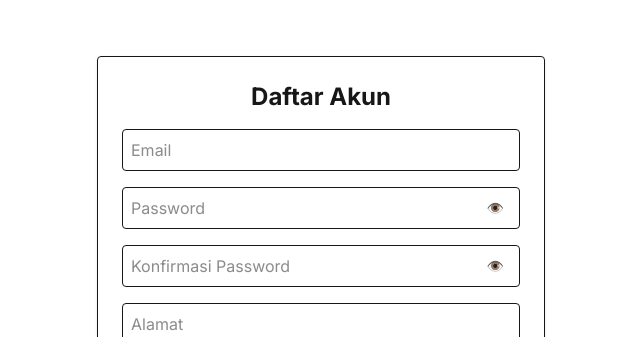
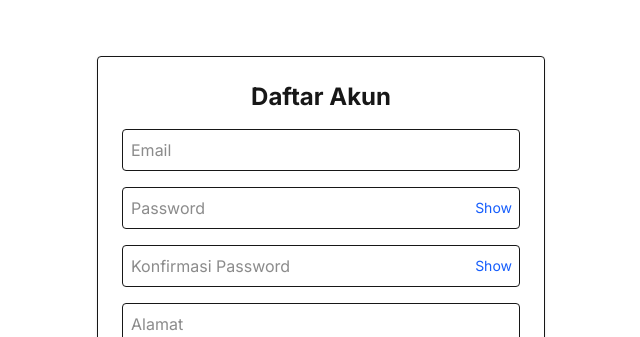
Before and after one commit to stevenmulya/mystore-nextjs, a Next.js app: page /auth/register in a window 1280 px wide. Shown: the top 337 px of the page, without its empty margins (319-959 px from the left). Built offline with nearby package versions, Linux system fonts and the light colour scheme; no server answers.

Commit message:
Initial commit

```diff
--- a/src/app/auth/register/page.tsx
+++ b/src/app/auth/register/page.tsx
@@ -40,7 +40,7 @@ export default function RegisterPage() {
       password,
       options: {
         data: {
-          address, // menyimpan alamat di user metadata
+          address,
         },
       },
     })
@@ -87,15 +87,15 @@ export default function RegisterPage() {
             value={password}
             onChange={(e) => setPassword(e.target.value)}
             required
-            className="w-full border p-2 rounded pr-10"
+            className="w-full border p-2 rounded pr-20"
           />
           <button
             type="button"
             onClick={() => setShowPassword(!showPassword)}
-            className="absolute inset-y-0 right-2 px-2 text-sm text-gray-600"
+            className="absolute right-2 top-1/2 -translate-y-1/2 text-sm text-blue-600"
             tabIndex={-1}
           >
-            {showPassword ? '🙈' : '👁️'}
+            {showPassword ? 'Hide' : 'Show'}
           </button>
         </div>
 
@@ -107,15 +107,15 @@ export default function RegisterPage() {
             value={confirmPassword}
             onChange={(e) => setConfirmPassword(e.target.value)}
             required
-            className="w-full border p-2 rounded pr-10"
+            className="w-full border p-2 rounded pr-20"
           />
           <button
             type="button"
             onClick={() => setShowConfirmPassword(!showConfirmPassword)}
-            className="absolute inset-y-0 right-2 px-2 text-sm text-gray-600"
+            className="absolute right-2 top-1/2 -translate-y-1/2 text-sm text-blue-600"
             tabIndex={-1}
           >
-            {showConfirmPassword ? '🙈' : '👁️'}
+            {showConfirmPassword ? 'Hide' : 'Show'}
           </button>
         </div>
 
```
